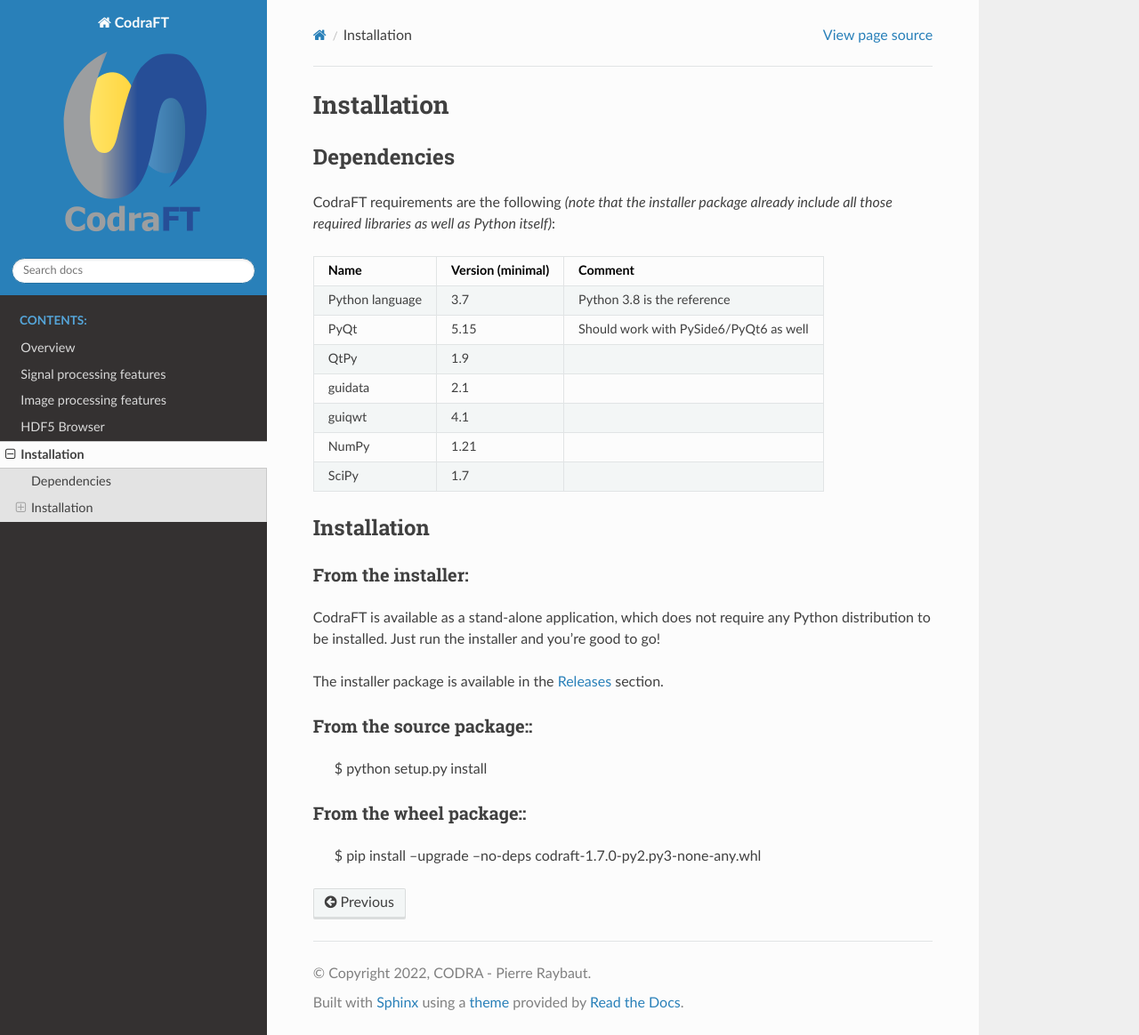
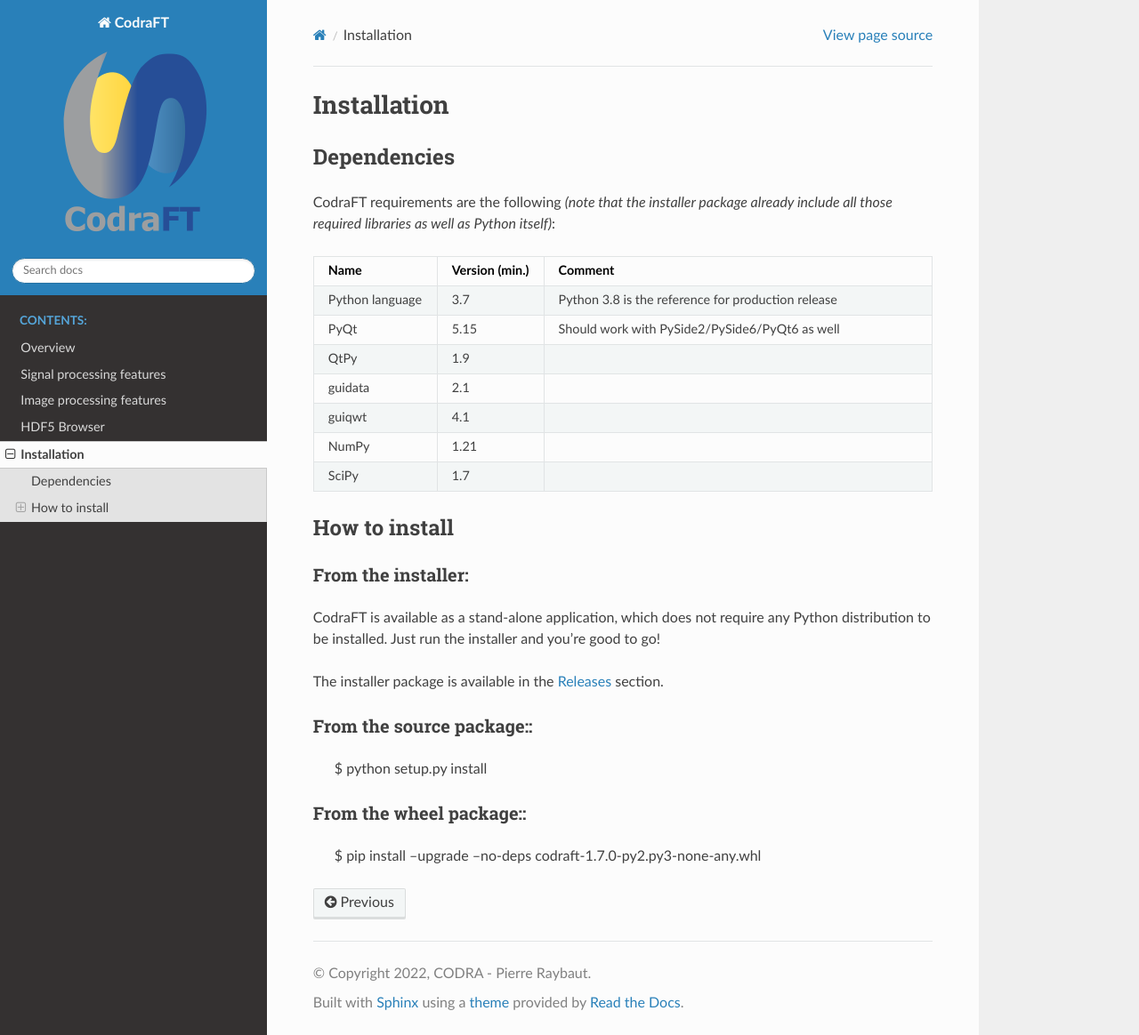
Before and after one commit to aanastasiou/CodraFT, a Sphinx documentation site: the page built from doc/installation.rst, in a window 1280 px wide and 1164 px high. Shown: the whole window at 89% size. Built offline with Sphinx 7.4.7 and the Read the Docs theme 2.0.0, drawn with Linux system fonts in a browser that asks for light colours.

Commit message:
Auto-update

```diff
--- a/doc/index.rst
+++ b/doc/index.rst
@@ -1,4 +1,5 @@
-.. image:: images/codraft_banner.png
+CodraFT user guide
+==================
 
 CodraFT is a **generic signal and image processing software**.
 It is based on Python scientific libraries (such as NumPy,
--- a/doc/installation.rst
+++ b/doc/installation.rst
@@ -4,35 +4,47 @@
 Dependencies
 ------------
 
-CodraFT requirements are the following *(note that the installer package already
-include all those required libraries as well as Python itself)*:
+CodraFT requirements are the following *(note that the installer package
+already include all those required libraries as well as Python itself)*:
 
-+--------------------+-------------------+----------------------------------------+
-| Name               | Version (minimal) | Comment                                |
-+====================+===================+========================================+
-| Python language    | 3.7               | Python 3.8 is the reference            |
-+--------------------+-------------------+----------------------------------------+
-| PyQt               | 5.15              | Should work with PySide6/PyQt6 as well |
-+--------------------+-------------------+----------------------------------------+
-| QtPy               | 1.9               |                                        |
-+--------------------+-------------------+----------------------------------------+
-| guidata            | 2.1               |                                        |
-+--------------------+-------------------+----------------------------------------+
-| guiqwt             | 4.1               |                                        |
-+--------------------+-------------------+----------------------------------------+
-| NumPy              | 1.21              |                                        |
-+--------------------+-------------------+----------------------------------------+
-| SciPy              | 1.7               |                                        |
-+--------------------+-------------------+----------------------------------------+
+.. list-table::
+    :header-rows: 1
+    :widths: 20, 15, 65
 
-Installation
-------------
+    * - Name
+      - Version (min.)
+      - Comment
+    * - Python language
+      - 3.7
+      - Python 3.8 is the reference for production release
+    * - PyQt
+      - 5.15
+      - Should work with PySide2/PySide6/PyQt6 as well
+    * - QtPy
+      - 1.9
+      -
+    * - guidata
+      - 2.1
+      -
+    * - guiqwt
+      - 4.1
+      -
+    * - NumPy
+      - 1.21
+      -
+    * - SciPy
+      - 1.7
+      -
+
+How to install
+--------------
 
 From the installer:
 ^^^^^^^^^^^^^^^^^^^
 
-CodraFT is available as a stand-alone application, which does not require any Python
-distribution to be installed. Just run the installer and you're good to go!
+CodraFT is available as a stand-alone application, which does not require
+any Python distribution to be installed.
+Just run the installer and you're good to go!
 
 The installer package is available in the `Releases`_ section.
 
```
Also changed, not shown: 1 other file.
